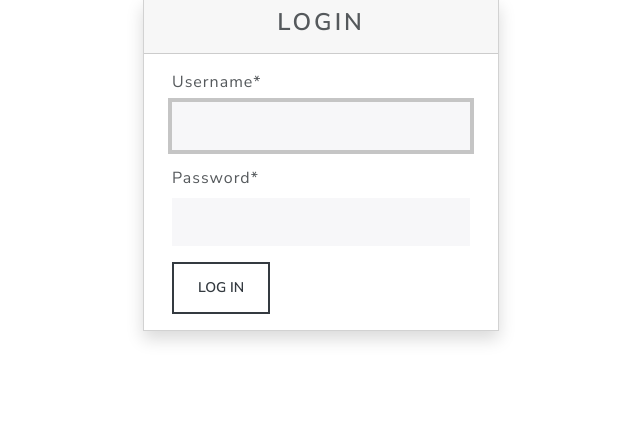
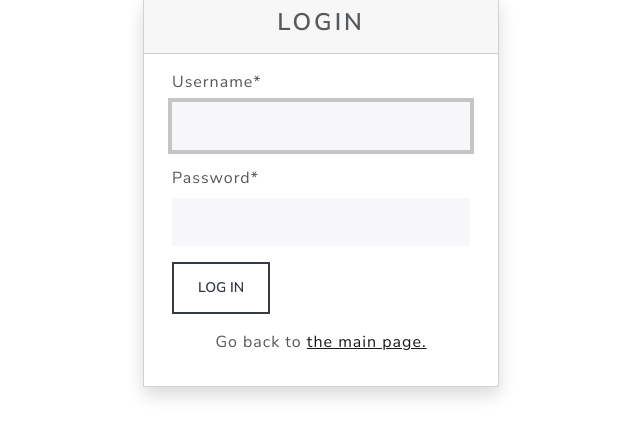
Before and after one commit to adonini/working_hours, a Django app: page /login/ in a window 1280 px wide. Shown: the part 169-607 px from the top of the page, without its empty margins (319-959 px from the left). Run offline with Django 4.2, Linux system fonts and the light colour scheme; some libraries are stand-ins or nearby versions.

Commit message:
add possibility to return to main from login page

```diff
--- a/shifterslogin/templates/login/login.html
+++ b/shifterslogin/templates/login/login.html
@@ -15,6 +15,7 @@
                         {{ form|crispy }}
                         <button class="btn btn-outline-dark">Log In</button>
                     </form>
+                    <p class="mt-3 text-center">Go back to <a href="{% url 'index' %}">the main page.</a></p>
                 </div>
             </div>
         </div>
```
